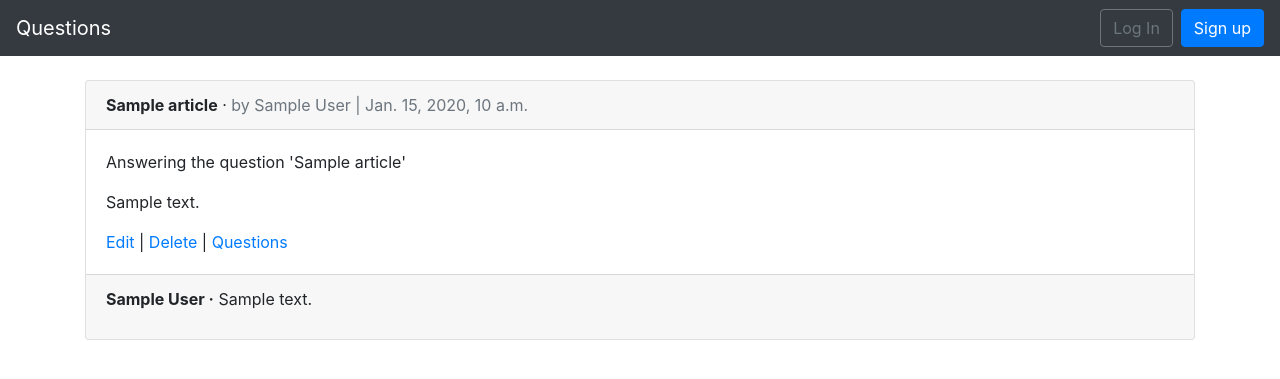
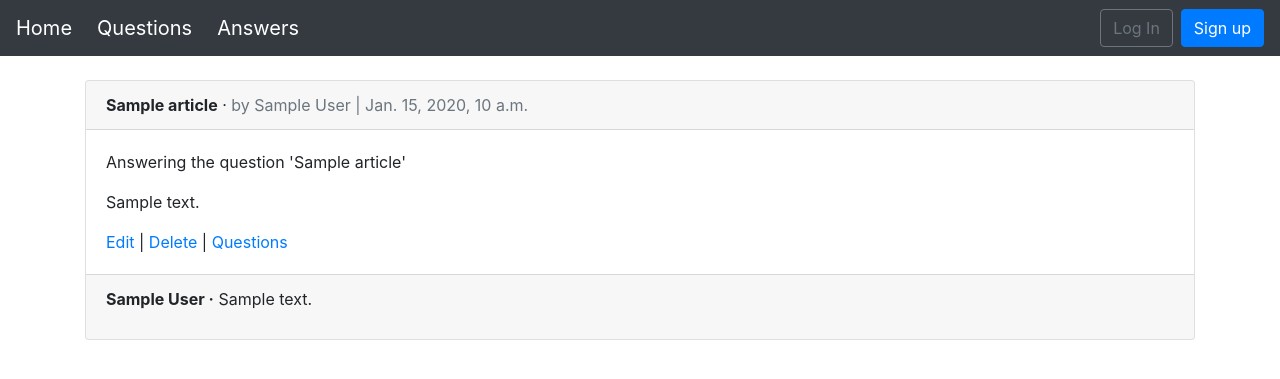
Before and after one commit to suryanshtokas/questiondjangoweb, a Django app: template templates/answers_list.html in a window 1280 px wide. Shown: the top 379 px of the page. Run offline with Django 3.2, Linux system fonts and the light colour scheme; the template is opened without the code that fills it: most values are stand-ins (such as "Sample title", 1, 10 or a date in 2020); some libraries are stand-ins or nearby versions.

Commit message:
Tweaked the navbar

```diff
--- a/templates/base.html
+++ b/templates/base.html
@@ -12,11 +12,13 @@
   </head>
   <body>
     <nav class="navbar navbar-expand-md navbar-dark bg-dark mb-4">
-      <a class="navbar-brand" href="{% url 'home' %}">Questions</a>
+      <a class="navbar-brand" href="{% url 'home' %}">Home</a>&nbsp;&nbsp;
+      <a class="navbar-brand" href="{% url 'article_list' %}">Questions</a>&nbsp;&nbsp;
+      <a class="navbar-brand" href="{% url 'answer_list' %}">Answers</a>
       {% if user.is_authenticated %}
         <ul class="navbar-nav mr-auto">
-          <li class="nav-item"><a href="{% url 'article_new' %}">+ New   </a></li>
-          <li class="nav-item"><a href="{% url 'answer_new' %}">           + New Answer</a></li>
+          <li class="nav-item"><a href="{% url 'article_new' %}">+ New Question  </a></li>
+          <li class="nav-item"><a href="{% url 'answer_new' %}">&nbsp; &nbsp;+ New Answer</a></li>
         </ul>
       {% endif %}
       <button class="navbar-toggler" type="button" data-toggle="collapse" data-target="#navbarCollapse" aria-controls="navbarCollapse" aria-expanded="false" aria-label="Toggle navigation">
```
